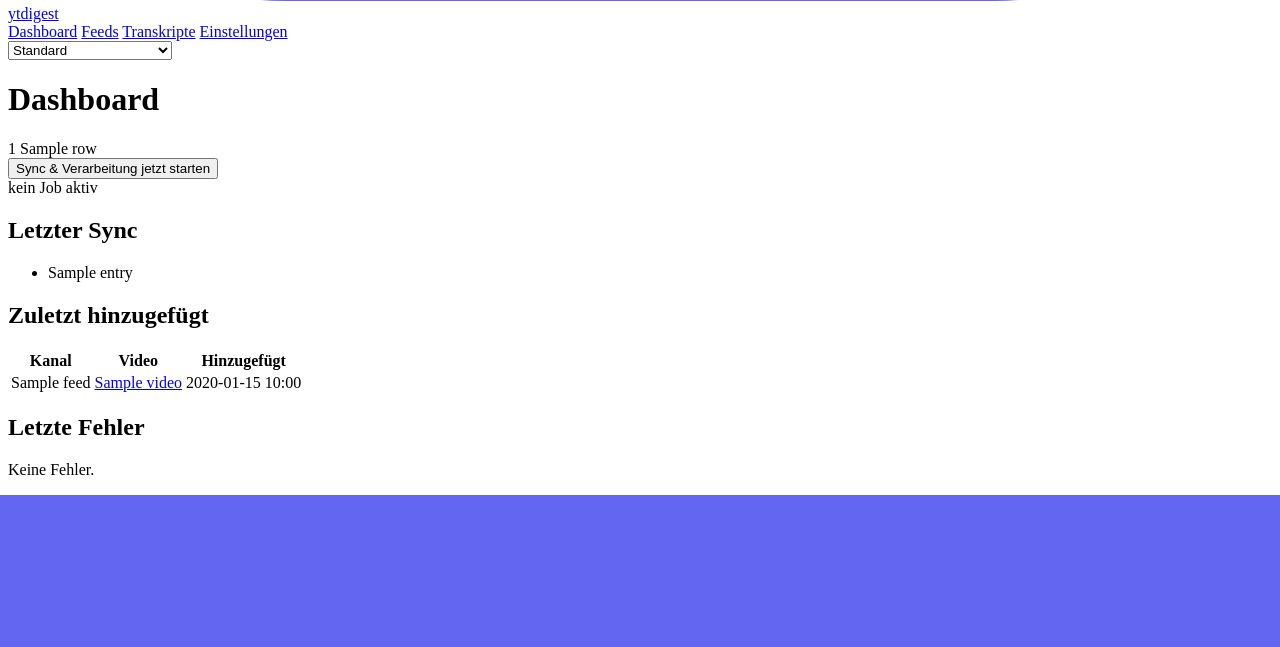
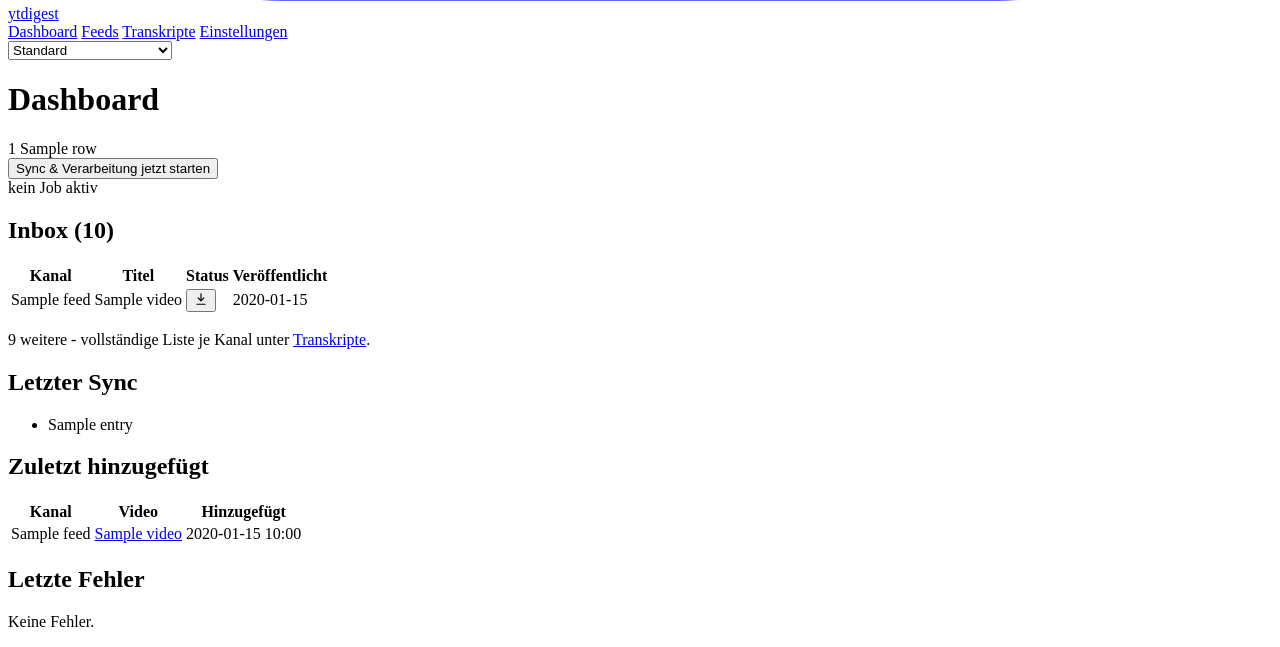
Before and after one commit to blacktorch96/sourcerer, a Python web app: template src/ytdigest/web/templates/dashboard.html in a window 1280 px wide. Shown: the part 1271-1918 px from the top of the page. Before the commit the page ends 1766 px from the top, so only its background shows below. Run offline with Jinja, Linux system fonts and the light colour scheme; the template is opened without the code that fills it: most values are stand-ins (such as "Sample title", 1, 10 or a date in 2020).

Commit message:
feat(web): kanalübergreifende inbox auf dem dashboard ergänzt
- neuer "Inbox"-abschnitt auf dem dashboard: bis zu 20 offene videos
  (discovered/processing/failed/no_transcript/skipped) über alle kanäle
  hinweg, neueste zuerst, mit direktem download&transkribieren-button -
  bisher nur einsehbar, wenn man auf /transcripts gezielt einen kanal
  auswählt
- bei mehr als 20 offenen: hinweis auf die vollständige liste je kanal
  unter transkripte
- 4 neue tests (leerzustand, kanalübergreifende zuordnung, "zu kurz"-
  icon, limit samt restehinweis)

```diff
--- a/src/ytdigest/web/static/style.css
+++ b/src/ytdigest/web/static/style.css
@@ -239,6 +239,8 @@ code {
 .search-snippet { margin: 4px 0 0; color: var(--muted); }
 .search-snippet mark { background: var(--accent); color: var(--accent-fg); padding: 0 2px; }
 
+.inbox-more { padding: 10px 16px; margin: 0; }
+
 /* ------------------------------------------------------------- flashes */
 .flashes { list-style: none; padding: 0; margin: 0 0 16px; display: flex; flex-direction: column; gap: 8px; }
 .flash { padding: 10px 14px; border-radius: var(--radius-sm); font-size: 0.92em; }
--- a/src/ytdigest/web/templates/dashboard.html
+++ b/src/ytdigest/web/templates/dashboard.html
@@ -1,4 +1,5 @@
 {% extends "base.html" %}
+{% import "_icons.html" as icons %}
 {% block title %}Dashboard - ytdigest{% endblock %}
 {% block content %}
   <h1>Dashboard</h1>
@@ -22,6 +23,38 @@
     </form>
 
     {% include "_joblog.html" %}
+  </div>
+
+  <h2>Inbox{% if inbox_total %} ({{ inbox_total }}){% endif %}</h2>
+  <div class="card {{ 'table-card' if inbox else '' }}">
+    {% if inbox %}
+      <table class="recent-table">
+        <thead><tr><th>Kanal</th><th>Titel</th><th>Status</th><th>Veröffentlicht</th></tr></thead>
+        <tbody>
+          {% for video, feed in inbox %}
+            {% set too_short = video.status == 'skipped' and video.skip_reason == 'too_short' %}
+            <tr>
+              <td>{{ feed.name if feed else "—" }}</td>
+              <td>{{ video.title }}</td>
+              <td>
+                {% if too_short %}{{ icons.too_short_icon(video.video_id, jobs.running) }}
+                {% else %}{{ icons.pending_icon(video.video_id, jobs.running) }}
+                {% endif %}
+              </td>
+              <td>{{ video.published_at[:10] }}</td>
+            </tr>
+          {% endfor %}
+        </tbody>
+      </table>
+      {% if inbox_total > inbox|length %}
+        <p class="muted inbox-more">
+          {{ inbox_total - inbox|length }} weitere - vollständige Liste je Kanal unter
+          <a href="{{ url_for('transcripts.index') }}">Transkripte</a>.
+        </p>
+      {% endif %}
+    {% else %}
+      <p class="muted">Nichts zu verarbeiten - alles aktuell.</p>
+    {% endif %}
   </div>
 
   <h2>Letzter Sync</h2>
```
Also changed, not shown: src/ytdigest/web/dashboard_views.py (+8 -1 lines), tests/test_web.py (+62 -0 lines).
